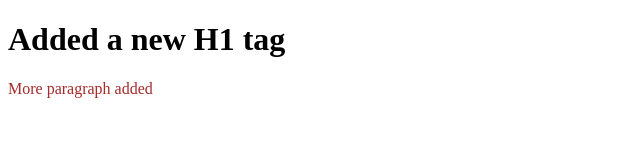
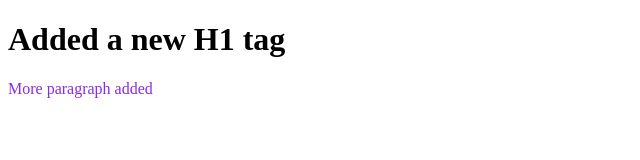
Before and after one commit to mbmSouRov/ggwp-repo, a plain HTML site: page index.html in a window 1280 px wide. Shown: the whole page, without its empty margins (0-640 px from the left). Drawn offline with Linux system fonts and the light colour scheme.

Commit message:
color change

```diff
--- a/style.css
+++ b/style.css
@@ -1,3 +1,3 @@
 p {
-  color: brown;
+  color: blueviolet;
 }
```
